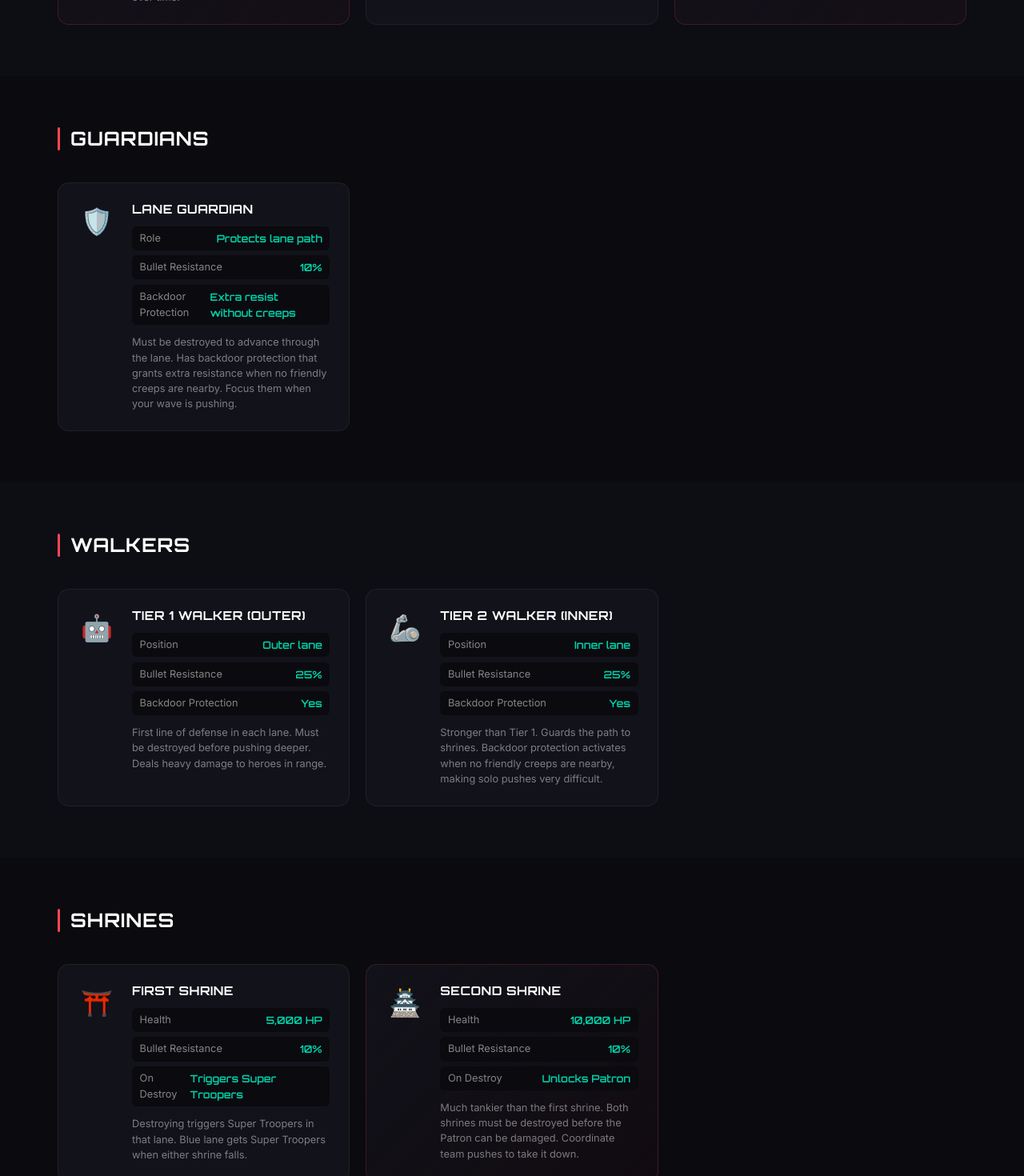
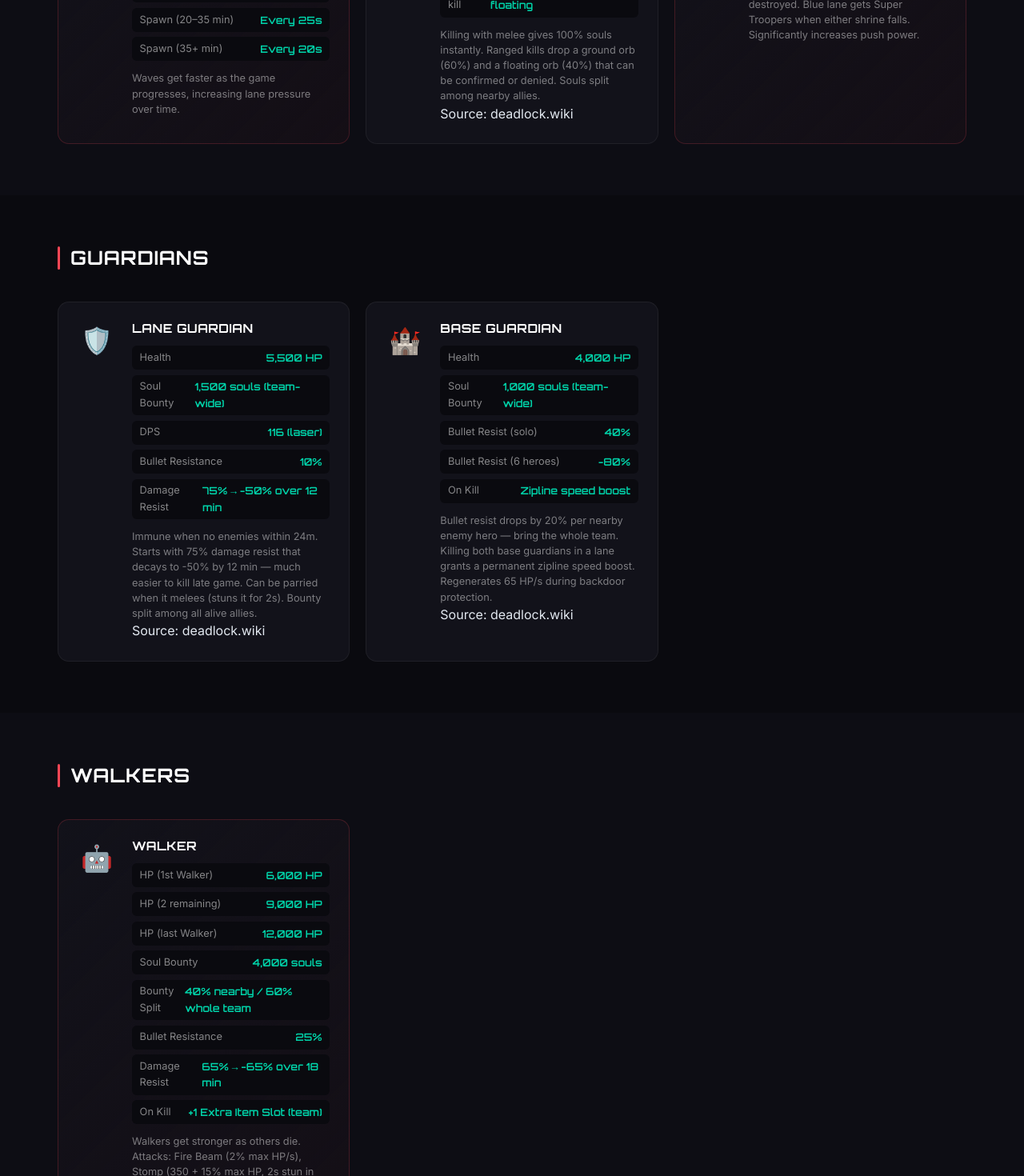
Before and after one commit to Shaxten/deadlock, an Angular app: page /guide/structures in a window 1280 px wide. Shown: the part 1220-2690 px from the top of the page at 80% size. Built offline with nearby package versions, Linux system fonts and the light colour scheme.

Commit message:
feat: add soul bounties to all structures, fix medic trooper heal clarification

```diff
--- a/src/app/pages/guide/structures/structures.html
+++ b/src/app/pages/guide/structures/structures.html
@@ -83,8 +83,13 @@
                 <span class="timer-label">Heal Pack</span>
                 <span class="timer-value">12% missing HP + 150 + 2/min</span>
               </div>
+              <div class="timer-row">
+                <span class="timer-label">Heals Troopers?</span>
+                <span class="timer-value">✅ Yes (small amount)</span>
+              </div>
             </div>
-            <p class="timer-note">Drops a heal pack on death. Heal scales with game time. Present in all waves from the start.</p>
+            <p class="timer-note">Drops a heal pack on death in a 35m radius. When a player picks it up, it heals nearby heroes AND gives a small heal to nearby allied troopers. The pack cannot be picked up by the Medic's own team. Heal scales with game time.</p>
+            <div class="timer-source">Source: <a href="https://deadlock.wiki/Trooper" target="_blank" rel="noopener">deadlock.wiki</a></div>
           </div>
         </div>
 
@@ -131,8 +136,17 @@
                 <span class="timer-label">Growth</span>
                 <span class="timer-value">+1.16/min per trooper</span>
               </div>
+              <div class="timer-row">
+                <span class="timer-label">Melee kill</span>
+                <span class="timer-value">100% on kill (no orb)</span>
+              </div>
+              <div class="timer-row">
+                <span class="timer-label">Ranged kill</span>
+                <span class="timer-value">60% ground orb + 40% floating</span>
+              </div>
             </div>
-            <p class="timer-note">Trooper soul value increases over time. Securing last hits is critical for economy.</p>
+            <p class="timer-note">Killing with melee gives 100% souls instantly. Ranged kills drop a ground orb (60%) and a floating orb (40%) that can be confirmed or denied. Souls split among nearby allies.</p>
+            <div class="timer-source">Source: <a href="https://deadlock.wiki/Trooper" target="_blank" rel="noopener">deadlock.wiki</a></div>
           </div>
         </div>
 
@@ -173,19 +187,59 @@
             <h3>Lane Guardian</h3>
             <div class="timer-details">
               <div class="timer-row">
-                <span class="timer-label">Role</span>
-                <span class="timer-value">Protects lane path</span>
+                <span class="timer-label">Health</span>
+                <span class="timer-value">5,500 HP</span>
+              </div>
+              <div class="timer-row">
+                <span class="timer-label">Soul Bounty</span>
+                <span class="timer-value">1,500 souls (team-wide)</span>
+              </div>
+              <div class="timer-row">
+                <span class="timer-label">DPS</span>
+                <span class="timer-value">116 (laser)</span>
               </div>
               <div class="timer-row">
                 <span class="timer-label">Bullet Resistance</span>
                 <span class="timer-value">10%</span>
               </div>
               <div class="timer-row">
-                <span class="timer-label">Backdoor Protection</span>
-                <span class="timer-value">Extra resist without creeps</span>
+                <span class="timer-label">Damage Resist</span>
+                <span class="timer-value">75% → -50% over 12 min</span>
               </div>
             </div>
-            <p class="timer-note">Must be destroyed to advance through the lane. Has backdoor protection that grants extra resistance when no friendly creeps are nearby. Focus them when your wave is pushing.</p>
+            <p class="timer-note">Immune when no enemies within 24m. Starts with 75% damage resist that decays to -50% by 12 min — much easier to kill late game. Can be parried when it melees (stuns it for 2s). Bounty split among all alive allies.</p>
+            <div class="timer-source">Source: <a href="https://deadlock.wiki/Guardian" target="_blank" rel="noopener">deadlock.wiki</a></div>
+          </div>
+        </div>
+
+        <div class="timer-card">
+          <div class="timer-icon">🏰</div>
+          <div class="timer-content">
+            <h3>Base Guardian</h3>
+            <div class="timer-details">
+              <div class="timer-row">
+                <span class="timer-label">Health</span>
+                <span class="timer-value">4,000 HP</span>
+              </div>
+              <div class="timer-row">
+                <span class="timer-label">Soul Bounty</span>
+                <span class="timer-value">1,000 souls (team-wide)</span>
+              </div>
+              <div class="timer-row">
+                <span class="timer-label">Bullet Resist (solo)</span>
+                <span class="timer-value">40%</span>
+              </div>
+              <div class="timer-row">
+                <span class="timer-label">Bullet Resist (6 heroes)</span>
+                <span class="timer-value">-80%</span>
+              </div>
+              <div class="timer-row">
+                <span class="timer-label">On Kill</span>
+                <span class="timer-value">Zipline speed boost</span>
+              </div>
+            </div>
+            <p class="timer-note">Bullet resist drops by 20% per nearby enemy hero — bring the whole team. Killing both base guardians in a lane grants a permanent zipline speed boost. Regenerates 65 HP/s during backdoor protection.</p>
+            <div class="timer-source">Source: <a href="https://deadlock.wiki/Guardian" target="_blank" rel="noopener">deadlock.wiki</a></div>
           </div>
         </div>
       </div>
@@ -198,47 +252,46 @@
       <h2 class="section-title">Walkers</h2>
 
       <div class="structures-grid">
-        <div class="timer-card">
+        <div class="timer-card highlight">
           <div class="timer-icon">🤖</div>
           <div class="timer-content">
-            <h3>Tier 1 Walker (Outer)</h3>
+            <h3>Walker</h3>
             <div class="timer-details">
               <div class="timer-row">
-                <span class="timer-label">Position</span>
-                <span class="timer-value">Outer lane</span>
+                <span class="timer-label">HP (1st Walker)</span>
+                <span class="timer-value">6,000 HP</span>
+              </div>
+              <div class="timer-row">
+                <span class="timer-label">HP (2 remaining)</span>
+                <span class="timer-value">9,000 HP</span>
+              </div>
+              <div class="timer-row">
+                <span class="timer-label">HP (last Walker)</span>
+                <span class="timer-value">12,000 HP</span>
+              </div>
+              <div class="timer-row">
+                <span class="timer-label">Soul Bounty</span>
+                <span class="timer-value">4,000 souls</span>
+              </div>
+              <div class="timer-row">
+                <span class="timer-label">Bounty Split</span>
+                <span class="timer-value">40% nearby / 60% whole team</span>
               </div>
               <div class="timer-row">
                 <span class="timer-label">Bullet Resistance</span>
                 <span class="timer-value">25%</span>
               </div>
               <div class="timer-row">
-                <span class="timer-label">Backdoor Protection</span>
-                <span class="timer-value">Yes</span>
+                <span class="timer-label">Damage Resist</span>
+                <span class="timer-value">65% → -65% over 18 min</span>
+              </div>
+              <div class="timer-row">
+                <span class="timer-label">On Kill</span>
+                <span class="timer-value">+1 Extra Item Slot (team)</span>
               </div>
             </div>
-            <p class="timer-note">First line of defense in each lane. Must be destroyed before pushing deeper. Deals heavy damage to heroes in range.</p>
-          </div>
-        </div>
-
-        <div class="timer-card">
-          <div class="timer-icon">🦾</div>
-          <div class="timer-content">
-            <h3>Tier 2 Walker (Inner)</h3>
-            <div class="timer-details">
-              <div class="timer-row">
-                <span class="timer-label">Position</span>
-                <span class="timer-value">Inner lane</span>
-              </div>
-              <div class="timer-row">
-                <span class="timer-label">Bullet Resistance</span>
-                <span class="timer-value">25%</span>
-              </div>
-              <div class="timer-row">
-                <span class="timer-label">Backdoor Protection</span>
-                <span class="timer-value">Yes</span>
-              </div>
-            </div>
-            <p class="timer-note">Stronger than Tier 1. Guards the path to shrines. Backdoor protection activates when no friendly creeps are nearby, making solo pushes very difficult.</p>
+            <p class="timer-note">Walkers get stronger as others die. Attacks: Fire Beam (2% max HP/s), Stomp (350 + 15% max HP, 2s stun in 15m), Fireballs (6 projectiles, 200 dmg each). Provides nearby allies +15% Bullet and Spirit Resist. Backdoor protection: 65% damage reduction + 65 HP/s regen.</p>
+            <div class="timer-source">Source: <a href="https://deadlock.wiki/Walker" target="_blank" rel="noopener">deadlock.wiki</a></div>
           </div>
         </div>
       </div>
@@ -261,15 +314,24 @@
                 <span class="timer-value">5,000 HP</span>
               </div>
               <div class="timer-row">
-                <span class="timer-label">Bullet Resistance</span>
-                <span class="timer-value">10%</span>
+                <span class="timer-label">Soul Bounty</span>
+                <span class="timer-value">2,000 souls</span>
+              </div>
+              <div class="timer-row">
+                <span class="timer-label">Bullet Resist (solo)</span>
+                <span class="timer-value">60%</span>
+              </div>
+              <div class="timer-row">
+                <span class="timer-label">Bullet Resist (6 heroes)</span>
+                <span class="timer-value">-60%</span>
               </div>
               <div class="timer-row">
                 <span class="timer-label">On Destroy</span>
-                <span class="timer-value">Triggers Super Troopers</span>
+                <span class="timer-value">Super Troopers in that lane</span>
               </div>
             </div>
-            <p class="timer-note">Destroying triggers Super Troopers in that lane. Blue lane gets Super Troopers when either shrine falls.</p>
+            <p class="timer-note">Bullet resist drops 20% per nearby enemy hero — attack as a team. Immune to damage from more than 11m away. Patron defends it with a beam that curses nearby heroes.</p>
+            <div class="timer-source">Source: <a href="https://deadlock.wiki/Shrine" target="_blank" rel="noopener">deadlock.wiki</a></div>
           </div>
         </div>
 
@@ -283,15 +345,20 @@
                 <span class="timer-value">10,000 HP</span>
               </div>
               <div class="timer-row">
-                <span class="timer-label">Bullet Resistance</span>
-                <span class="timer-value">10%</span>
+                <span class="timer-label">Soul Bounty</span>
+                <span class="timer-value">2,000 souls</span>
+              </div>
+              <div class="timer-row">
+                <span class="timer-label">Bullet Resist (solo)</span>
+                <span class="timer-value">60%</span>
               </div>
               <div class="timer-row">
                 <span class="timer-label">On Destroy</span>
-                <span class="timer-value">Unlocks Patron</span>
+                <span class="timer-value">Patron becomes vulnerable</span>
               </div>
             </div>
-            <p class="timer-note">Much tankier than the first shrine. Both shrines must be destroyed before the Patron can be damaged. Coordinate team pushes to take it down.</p>
+            <p class="timer-note">HP updates to 10,000 after the first shrine dies. Both shrines must be destroyed before the Patron can be damaged. Blue lane gets Super Troopers when either shrine falls.</p>
+            <div class="timer-source">Source: <a href="https://deadlock.wiki/Shrine" target="_blank" rel="noopener">deadlock.wiki</a></div>
           </div>
         </div>
       </div>
```
